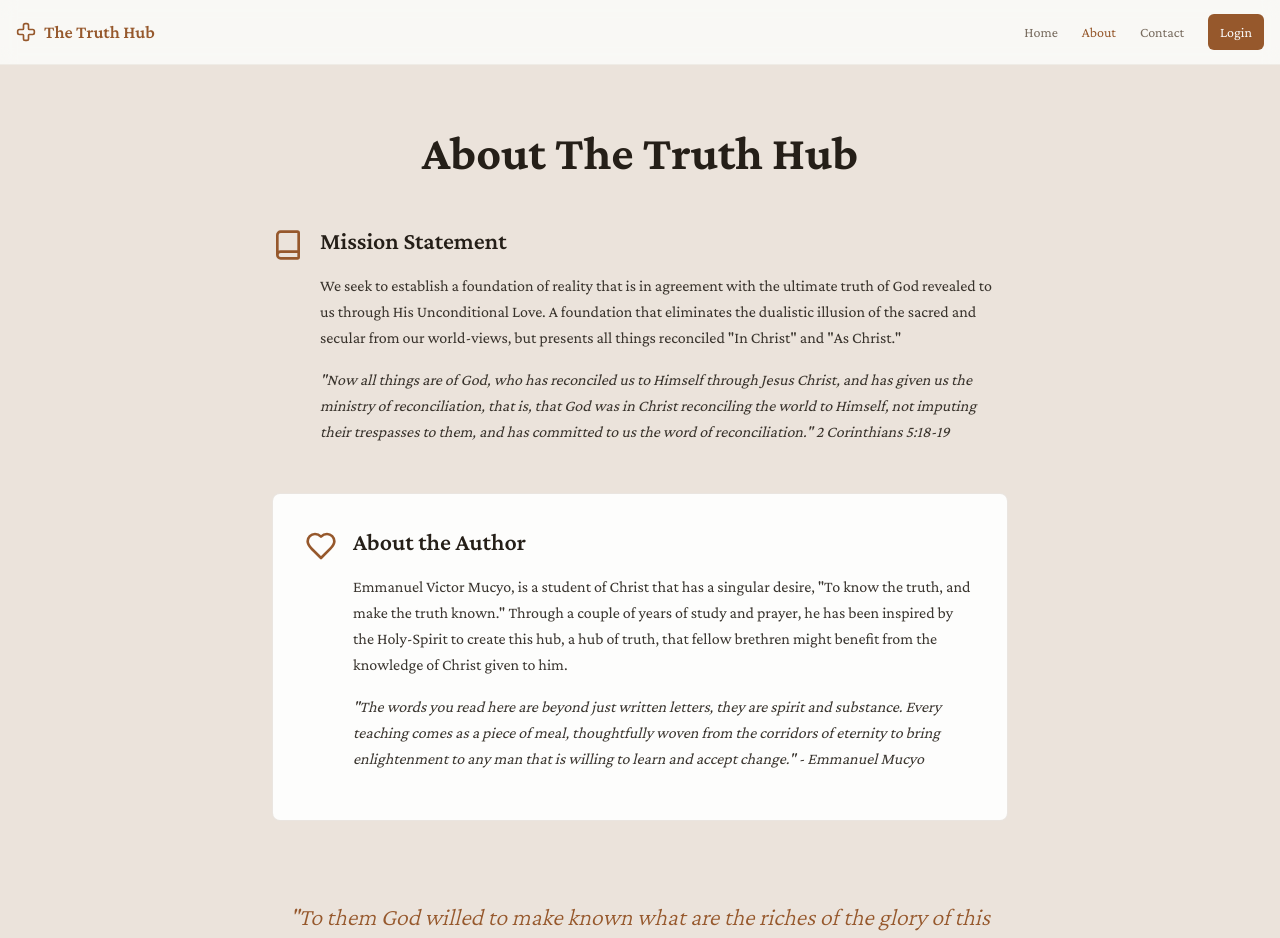
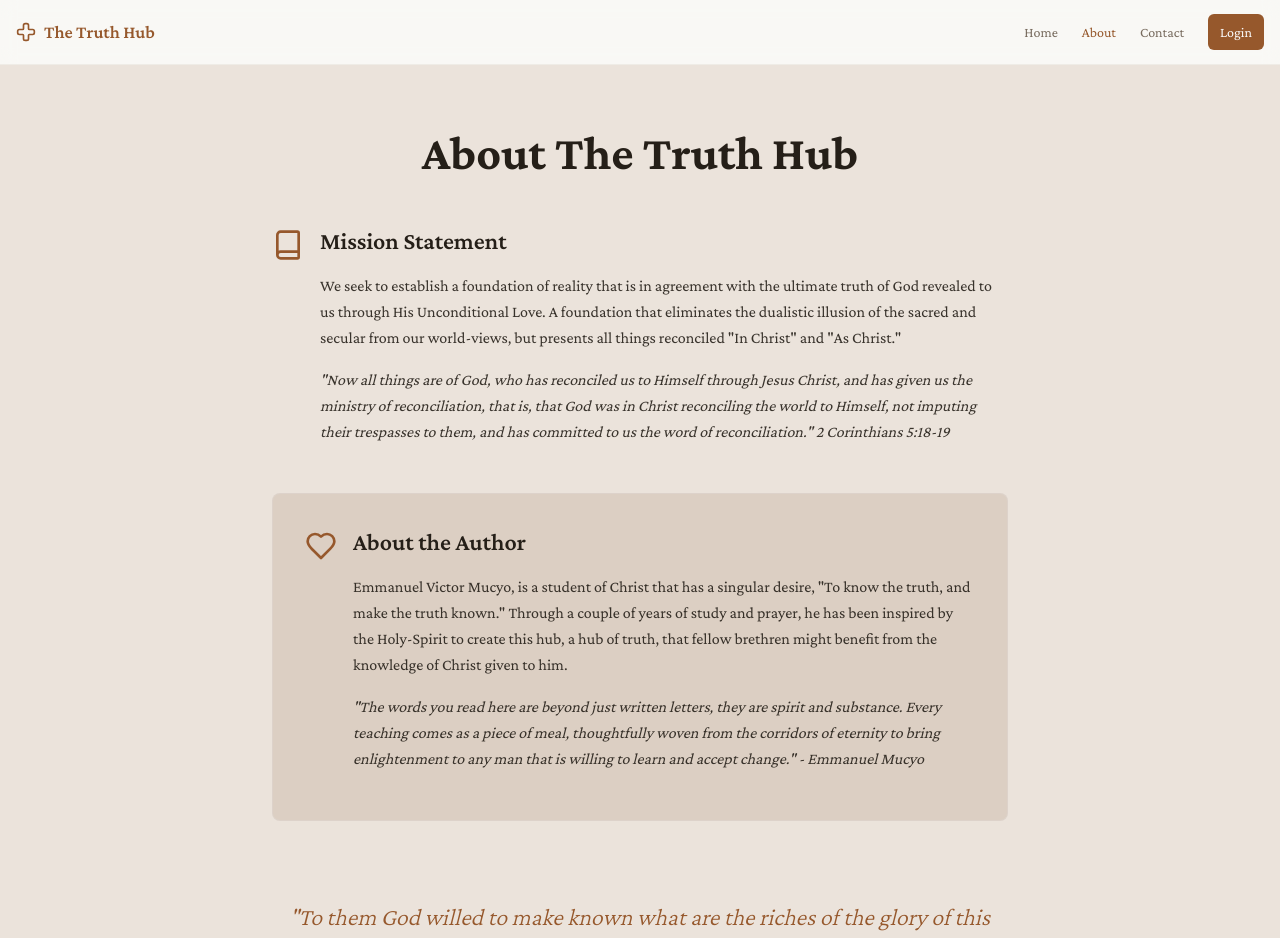
Before and after one commit to Jonatngm/TheTruthHub, a React (Vite) app: page /about in a window 1280 px wide. Shown: the top 938 px of the page. Built offline with nearby package versions, Linux system fonts and the light colour scheme.

Commit message:
Change About the Author card background to warm beige
- Updated background color to #DCCFC3 (RGB: 220, 207, 195)
- Changed from bg-card to bg-[#DCCFC3] for the author section card

```diff
--- a/src/pages/About.tsx
+++ b/src/pages/About.tsx
@@ -32,7 +32,7 @@ export function About() {
             </div>
           </section>
 
-          <section className="bg-card p-8 rounded-lg border border-border/60">
+          <section className="bg-[#DCCFC3] p-8 rounded-lg border border-border/60">
             <div className="flex items-start gap-4 mb-4">
               <Heart className="w-8 h-8 text-primary flex-shrink-0 mt-1" />
               <div>
```
